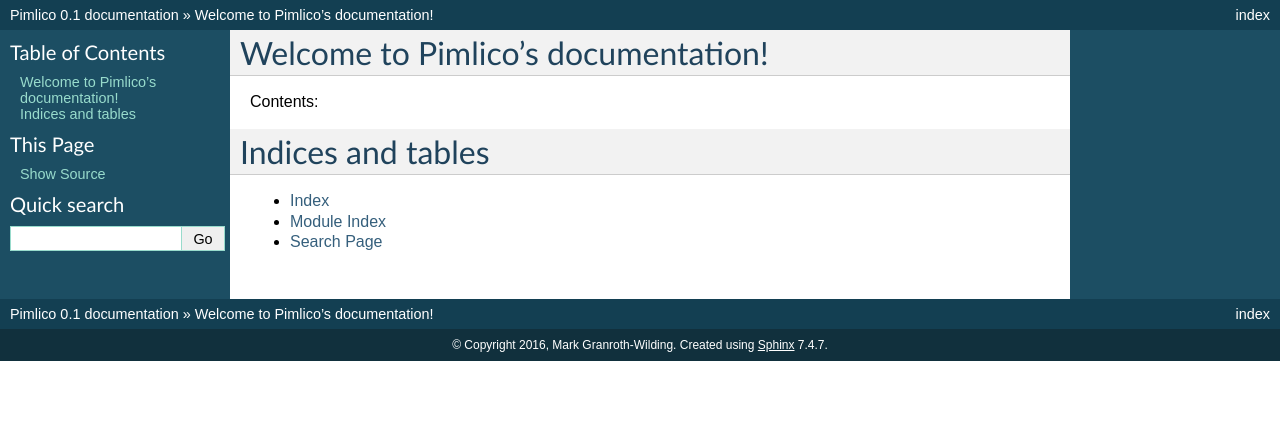
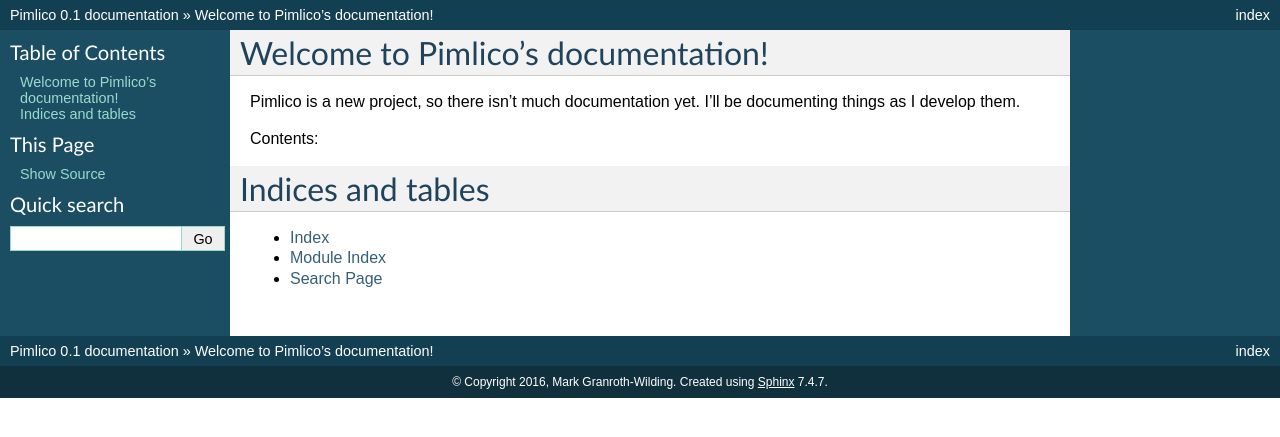
Before and after one commit to markgw/pimlico, a Sphinx documentation site: the page built from docs/index.rst, in a window 1280 px wide. Shown: the top 437 px of the page. Built offline with Sphinx 7.4.7, drawn with Linux system fonts in a browser that asks for light colours; formulas are drawn with MathJax 3.

Commit message:
Bits of docs to start us off

```diff
--- a/docs/index.rst
+++ b/docs/index.rst
@@ -5,6 +5,8 @@
 
 Welcome to Pimlico's documentation!
 ===================================
+
+Pimlico is a new project, so there isn't much documentation yet. I'll be documenting things as I develop them.
 
 Contents:
 
--- a/examples/setup_guide.md
+++ b/docs/setup_guide.rst
@@ -1,4 +1,5 @@
-# Setting up a new project using Pimlico
+Setting up a new project using Pimlico
+======================================
 
 _Pimlico v0.1_
 
```
